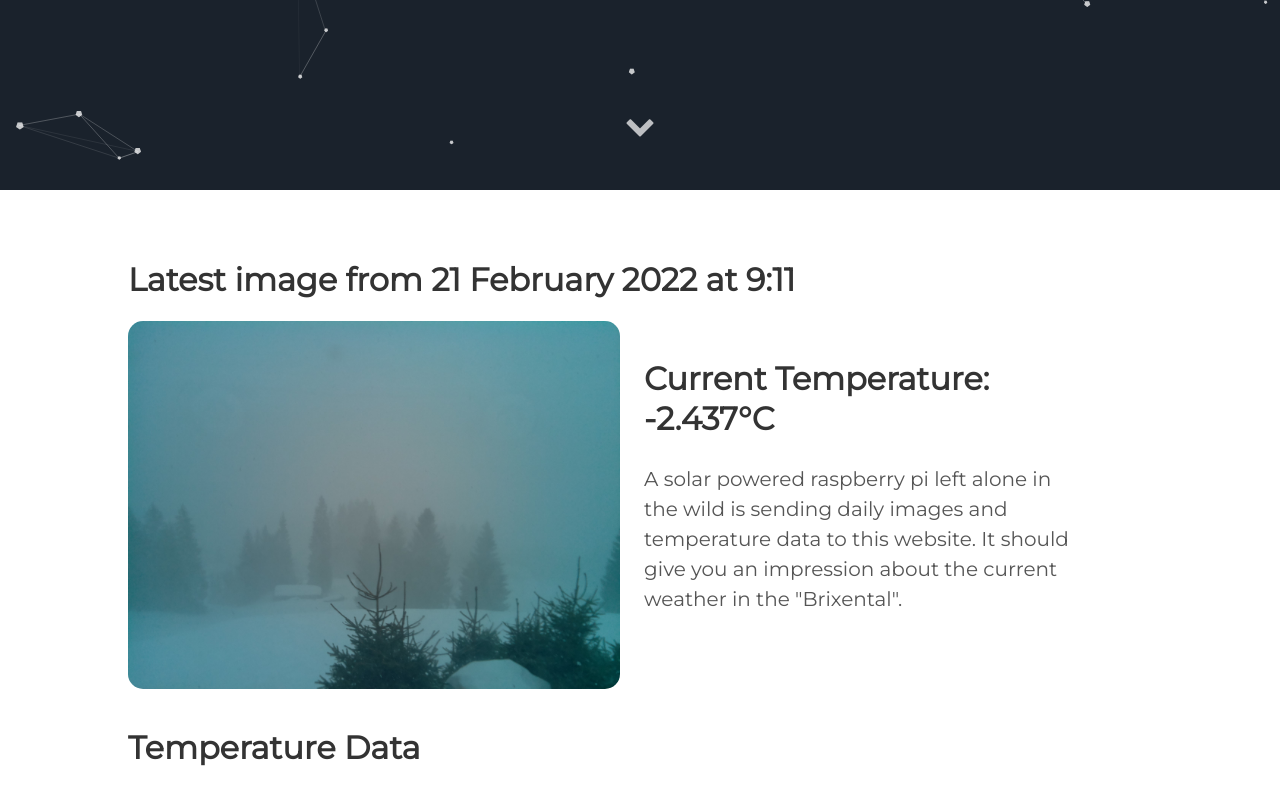
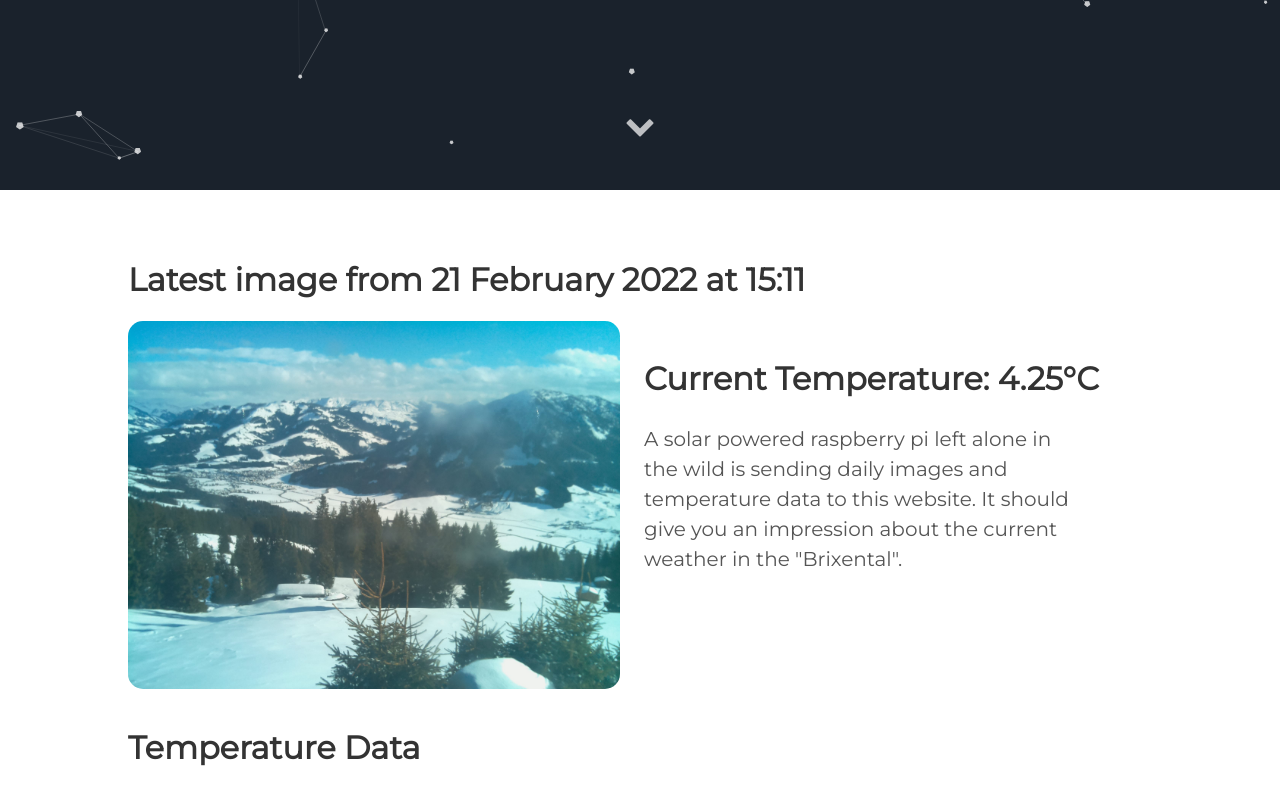
Before and after one commit to vektorious/vektorious.github.io, a Jekyll site: the page built from resources/huette.md, in a window 1280 px wide and 900 px high, scrolled down 710 px. Shown: the top 805 px of the window. Built offline with Jekyll 4.4.1, drawn with Linux system fonts in a browser that asks for light colours.

Commit message:
I'm a bot beep boop

```diff
--- a/resources/huette.md
+++ b/resources/huette.md
@@ -6,13 +6,13 @@
 description: 'Live image from the Austrian alps'
 twitter_text: ' '
 ---
-## Latest image from 21 February 2022 at  9:11
+## Latest image from 21 February 2022 at 15:11
 <div class="huette">
   <div class="huette-image">
     <img src="{{ "/assets/img/huette.jpg" | prepend: site.baseurl }}">
   </div>
   <div class="huette-text">
-        <h2>Current Temperature: -2.437°C</h2>
+        <h2>Current Temperature: 4.25°C</h2>
         <p>A solar powered raspberry pi left alone in the wild is sending daily images and temperature data to this website. It should give you an impression about the current weather in the "Brixental".</p>
 
   </div>
```
Also changed, not shown: rpi-script/2022-02-21_150943.txt (renamed from rpi-script/2022-02-21_090944.txt, +5 -5 lines), rpi-script/huette.md (+2 -2 lines), assets/img/huette.jpg, assets/img/temp_plot.png, rpi-script/temp_plot.png, 1 other file.
